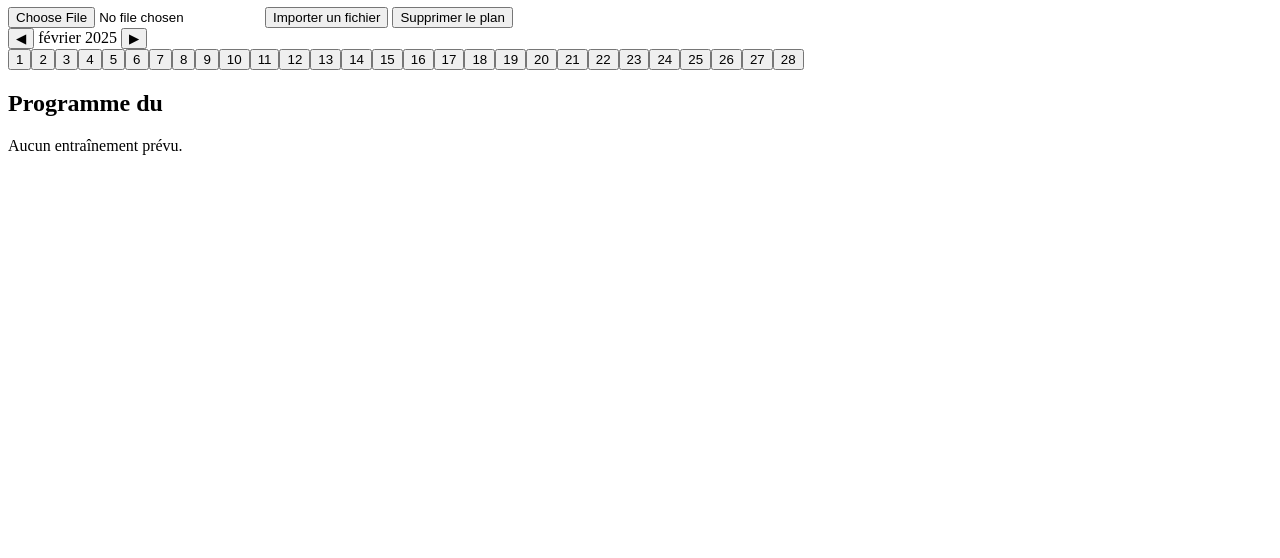
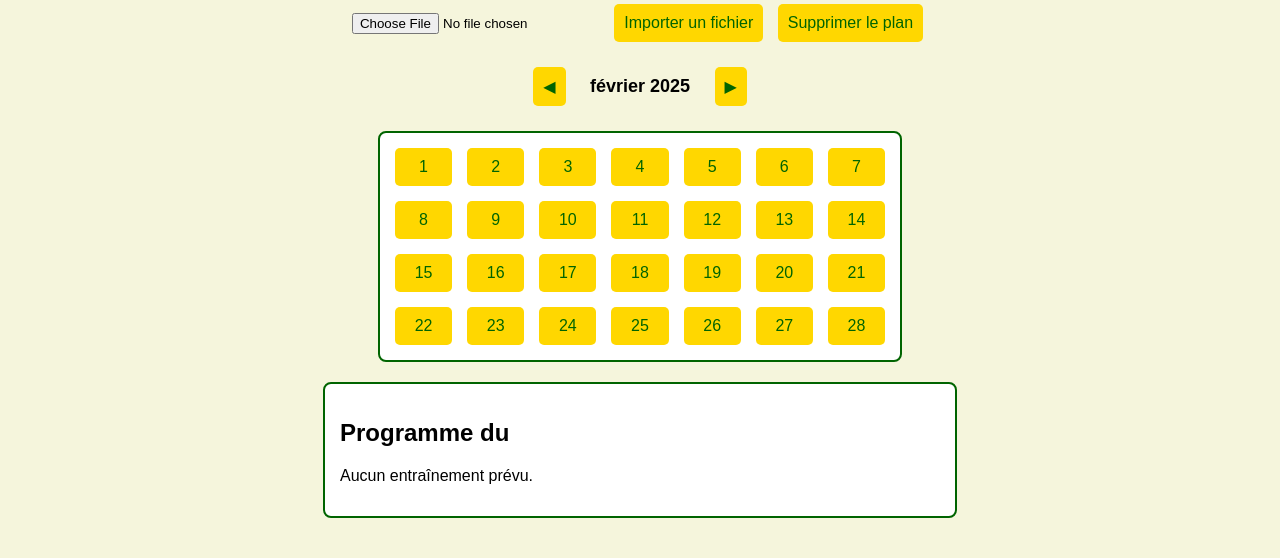
Before and after one commit to pmartins77/Running, a website: page public/index.html in a window 1280 px wide. Shown: the part 421-979 px from the top of the page. Before the commit the page ends 800 px from the top, so only its background shows below. Drawn offline with Linux system fonts and the light colour scheme.

Commit message:
styles.css

```diff
--- a/public/styles.css
+++ b/public/styles.css
@@ -1,3 +1,91 @@
+/* ✅ Styles globaux */
+body {
+    font-family: Arial, sans-serif;
+    text-align: center;
+    background-color: #f5f5dc;
+    margin: 0;
+    padding: 20px;
+}
+
+/* ✅ Titre principal */
+h1 {
+    color: #006400;
+    font-size: 24px;
+}
+
+/* ✅ Boutons */
+button {
+    background-color: #FFD700;
+    color: #006400;
+    padding: 10px;
+    border: none;
+    border-radius: 5px;
+    cursor: pointer;
+    font-size: 16px;
+    margin: 5px;
+}
+
+button:hover {
+    background-color: #DAA520;
+}
+
+/* ✅ Navigation entre les mois */
+.month-navigation {
+    margin: 15px 0;
+}
+
+#currentMonth {
+    font-size: 18px;
+    font-weight: bold;
+    margin: 0 15px;
+}
+
+/* ✅ Affichage du calendrier en grille */
+#calendar {
+    display: grid;
+    grid-template-columns: repeat(7, 1fr); /* 7 colonnes pour les jours de la semaine */
+    gap: 5px;
+    max-width: 500px;
+    margin: 20px auto;
+    padding: 10px;
+    background: white;
+    border: 2px solid #006400;
+    border-radius: 8px;
+}
+
+/* ✅ Style des jours du calendrier */
+.day {
+    background-color: #FFF;
+    border: 1px solid #006400;
+    padding: 10px;
+    text-align: center;
+    cursor: pointer;
+    border-radius: 5px;
+    font-size: 16px;
+}
+
+.day:hover {
+    background-color: #cceecc;
+}
+
+/* ✅ Mettre en évidence les jours avec entraînement */
+.day.has-training {
+    background-color: #90EE90 !important;
+    font-weight: bold;
+}
+
+/* ✅ Section d'affichage des entraînements */
+#trainingDetails {
+    max-width: 600px;
+    margin: 20px auto;
+    padding: 15px;
+    border: 2px solid #006400;
+    border-radius: 8px;
+    background: white;
+    text-align: left;
+}
+
+/* ✅ Design amélioré de l'affichage des entraînements */
 .training-card {
     background: #f9f9f9;
     border-left: 5px solid #ff7f50;
@@ -5,6 +93,7 @@
     border-radius: 8px;
     box-shadow: 2px 2px 10px rgba(0, 0, 0, 0.1);
     font-family: Arial, sans-serif;
+    text-align: left;
     margin-top: 15px;
 }
 
@@ -23,6 +112,7 @@
     color: #333;
 }
 
+/* ✅ Message si aucun entraînement */
 .no-training {
     font-style: italic;
     color: #777;
```
